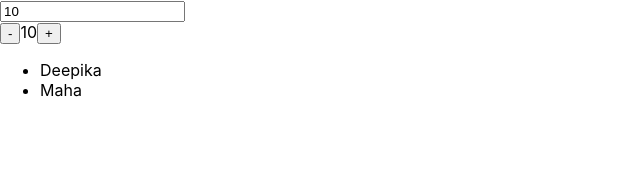
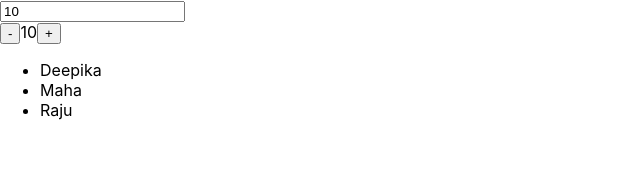
Before and after one commit to vsoundararajan/counter, a React (Create React App) app: page / in a window 1280 px wide. Shown: the top 190 px of the page, without its empty margins (0-640 px from the left). Built offline with nearby package versions, Linux system fonts and the light colour scheme.

Commit message:
add name

```diff
--- a/src/Counter.jsx
+++ b/src/Counter.jsx
@@ -4,7 +4,7 @@ import React, { Component } from 'react';
 export class Counter extends Component {
   constructor(props){
     super(props);
-    this.state = { clicks: props.initialAmount, list: [{id:1, name: "Deepika"}, {id: 2, name: "Maha"}]}
+    this.state = { clicks: props.initialAmount, list: [{id:1, name: "Deepika"}, {id: 2, name: "Maha"}, {id: 3, name: "Raju"}]}
   }
   componentDidMount() {
     console.log("componentDidMount");
```
